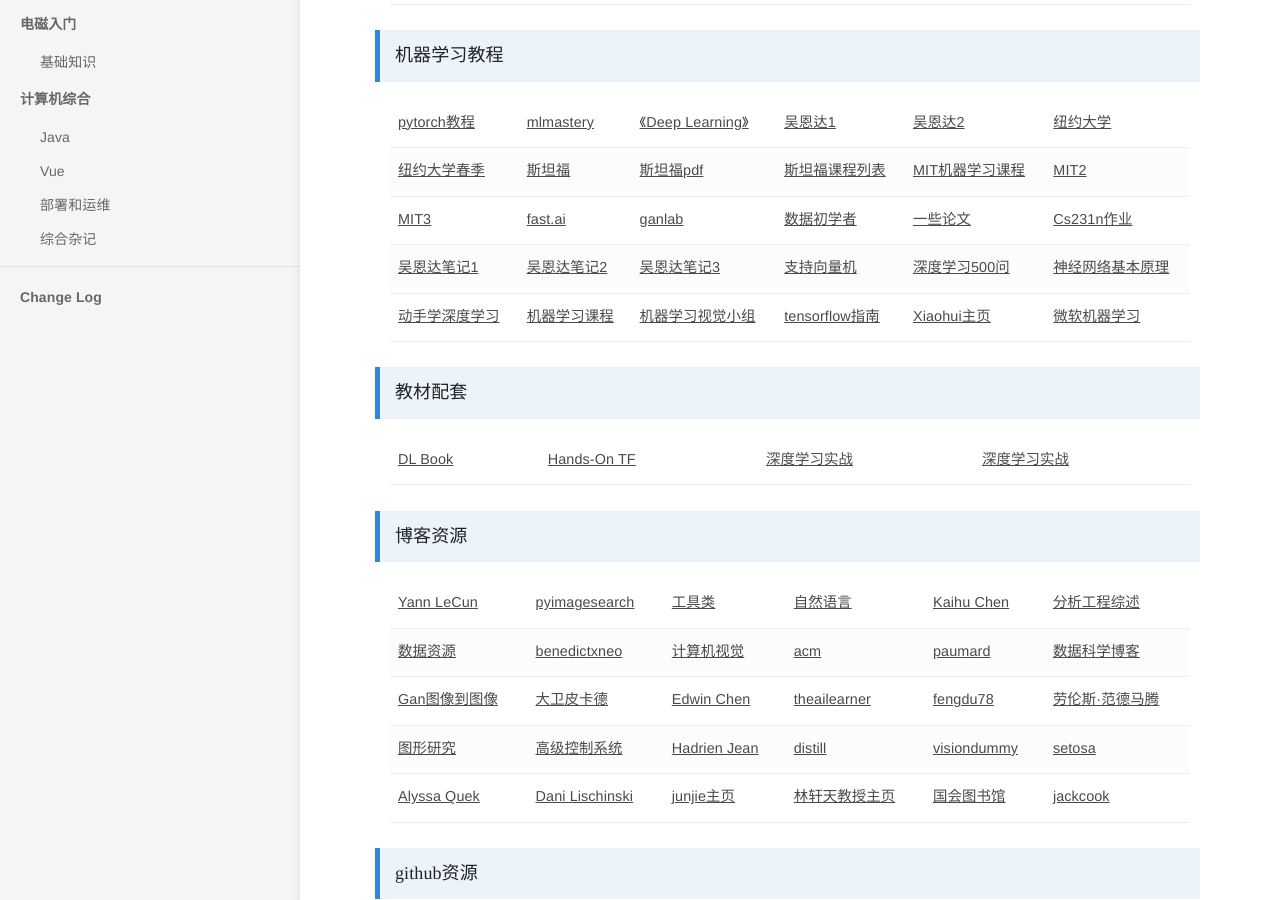
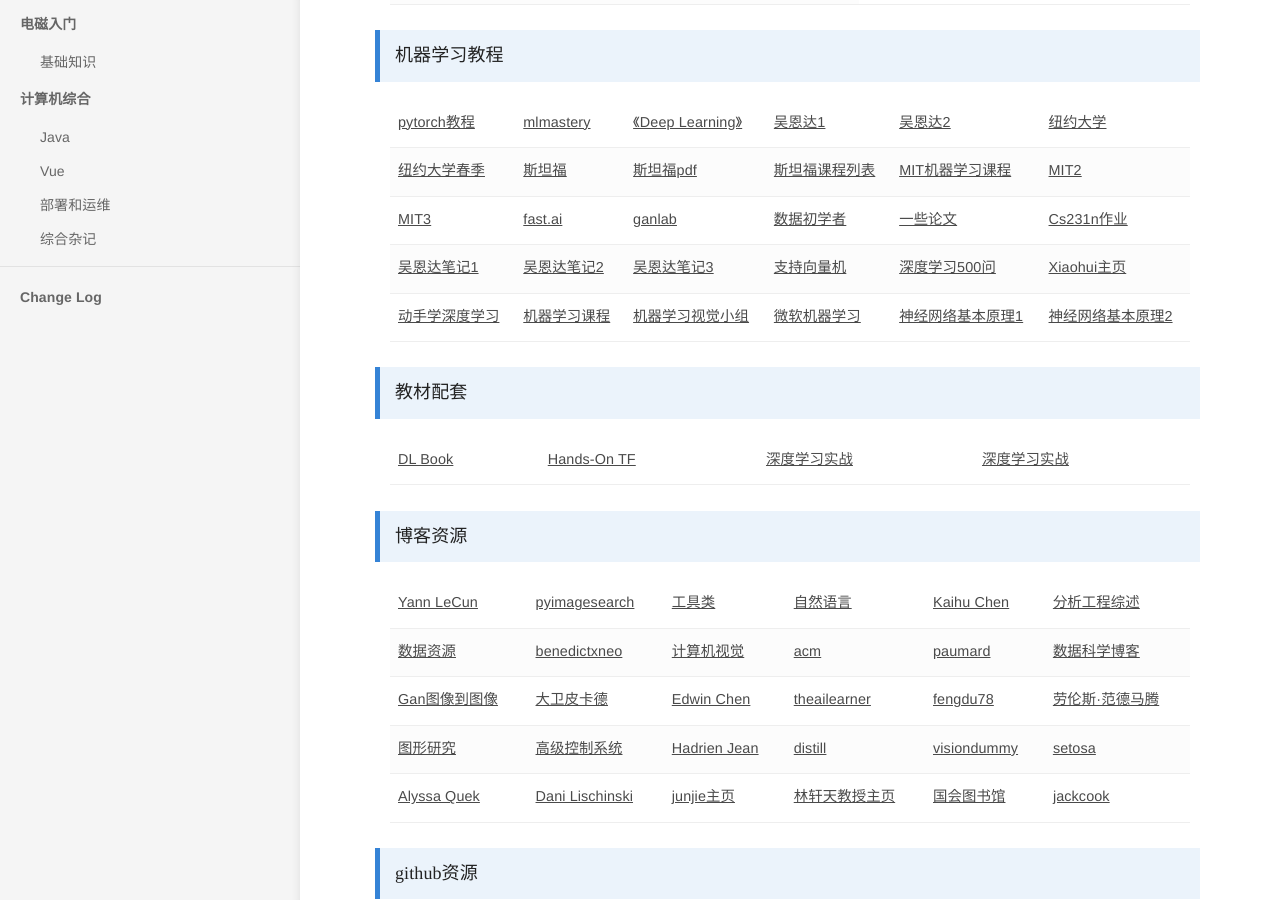
Before and after one commit to bashendixie/Machine_Learning_Notes, a Jekyll site: the page built from _docs/1、机器学习/机器学习课程.md, in a window 1280 px wide and 900 px high, scrolled down 353 px. Built offline with Jekyll 4.4.1, drawn with Linux system fonts in a browser that asks for light colours; some web fonts are replaced.

Commit message:
no message

```diff
--- a/_docs/1、机器学习/机器学习课程.md
+++ b/_docs/1、机器学习/机器学习课程.md
@@ -135,13 +135,13 @@
 				<a href="https://lab1055.github.io/" target="_blank">机器学习视觉小组</a>
 			</td>
 			<td>
-				<a href="https://www.tensorflow.org/tutorials/" target="_blank">tensorflow指南</a>
+				<a href="https://github.com/microsoft/ML-For-Beginners/blob/main/translations/README.zh-cn.md" target="_blank">微软机器学习</a>
 			</td>
 			<td>
-				<a href="https://www.ics.uci.edu/~xhx/" target="_blank">Xiaohui主页</a>
+				<a href="https://microsoft.github.io/ai-edu/%E5%9F%BA%E7%A1%80%E6%95%99%E7%A8%8B/A2-%E7%A5%9E%E7%BB%8F%E7%BD%91%E7%BB%9C%E5%9F%BA%E6%9C%AC%E5%8E%9F%E7%90%86/index.html" target="_blank">神经网络基本原理1</a>
 			</td>
 			<td>
-				<a href="https://github.com/microsoft/ML-For-Beginners/blob/main/translations/README.zh-cn.md" target="_blank">微软机器学习</a>
+				<a href="https://gitee.com/hejiang/ai-edu/tree/master/%E5%9F%BA%E7%A1%80%E6%95%99%E7%A8%8B/A2-%E7%A5%9E%E7%BB%8F%E7%BD%91%E7%BB%9C%E5%9F%BA%E6%9C%AC%E5%8E%9F%E7%90%86" target="_blank">神经网络基本原理2</a>
 			</td>
 		</tr>
 	</tbody>
```
Also changed, not shown: other parts of _docs/1、机器学习/机器学习课程.md (+1 -1 lines).
